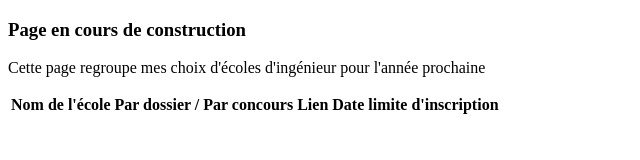
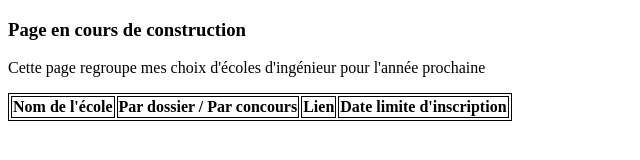
Before and after one commit to desiar76/liste_ecoles_ingenieur, a plain HTML site: page index.html in a window 1280 px wide. Shown: the whole page, without its empty margins (0-640 px from the left). Drawn offline with Linux system fonts and the light colour scheme.

Commit message:
ajout bordures table

```diff
--- a/index.html
+++ b/index.html
@@ -1,6 +1,6 @@
 <!DOCTYPE html>
 <head>
-
+    <link rel="stylesheet" href="styles.css">
 </head>
 <body>
     <h3>Page en cours de construction</h3>
--- /dev/null
+++ b/styles.css
@@ -0,0 +1,3 @@
+table, th, td {
+    border: 1px solid black;
+  }
```
